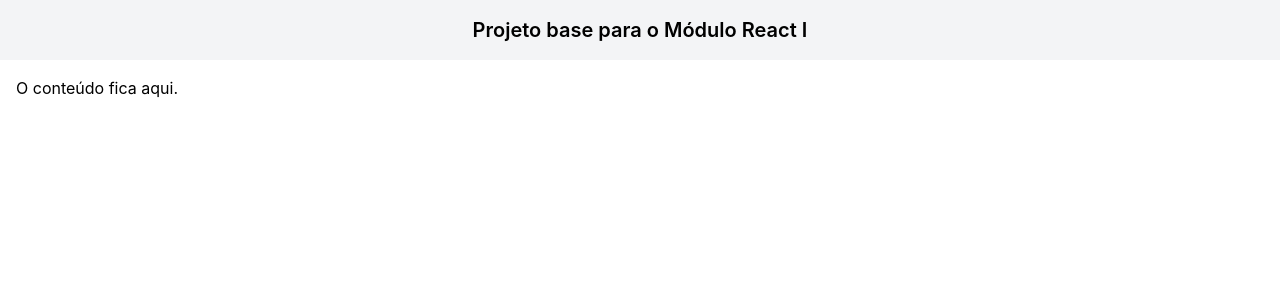
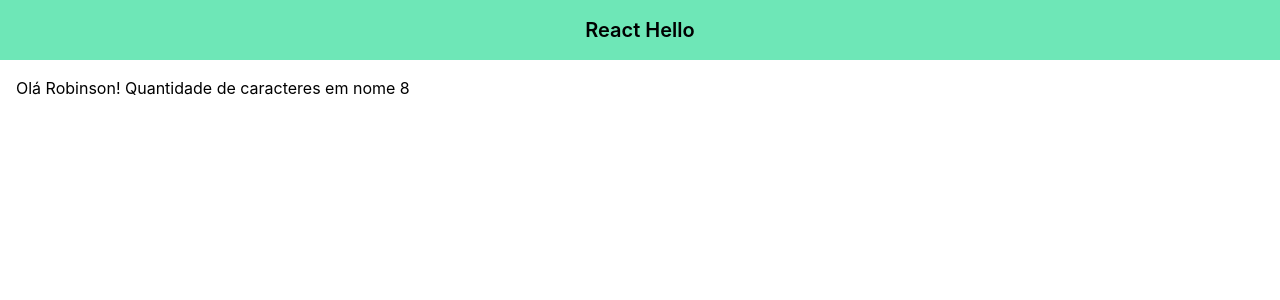
Before and after one commit to robinsonbrz/igti-react, a React (Create React App) app in the folder mod02/proj-base-1.5/: page / in a window 1280 px wide. Shown: the top 300 px of the page. Built offline with nearby package versions, Linux system fonts and the light colour scheme.

Commit message:
feat: modulo 02 - aula 03

```diff
--- a/mod02/proj-base-1.5/src/App.js
+++ b/mod02/proj-base-1.5/src/App.js
@@ -1,19 +1,23 @@
 export default function App() {
   console.log('Teste no console do navegador')
+
+  const name = 'Robinson';
 
   return (
     <div>
       <header>
-        <div className="bg-gray-100 mx-auto p-4">
+        <div className="bg-green-300 mx-auto p-4">
           <h1 className="text-center font-semibold text-xl">
-            Projeto base para o Módulo React I
+            React Hello
           </h1>
         </div>
       </header>
 
       <main>
         <div className="container mx-auto p-4">
-          <h2>O conteúdo fica aqui.</h2>
+          <p>
+            Olá {name}! Quantidade de caracteres em nome {name.length}
+          </p>
         </div>
       </main>
     </div>
```
Also changed, not shown: 1 other file (tests, documents, lock files or other folders).
